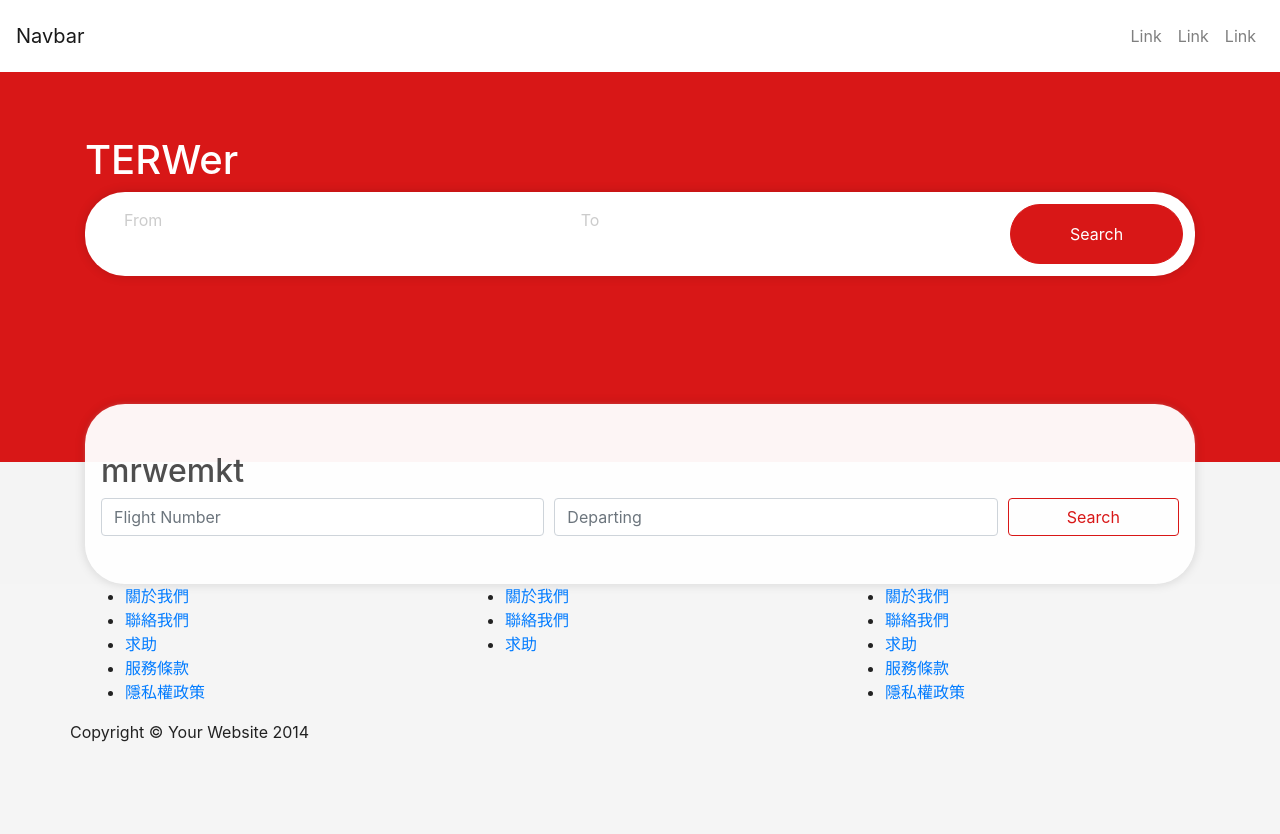
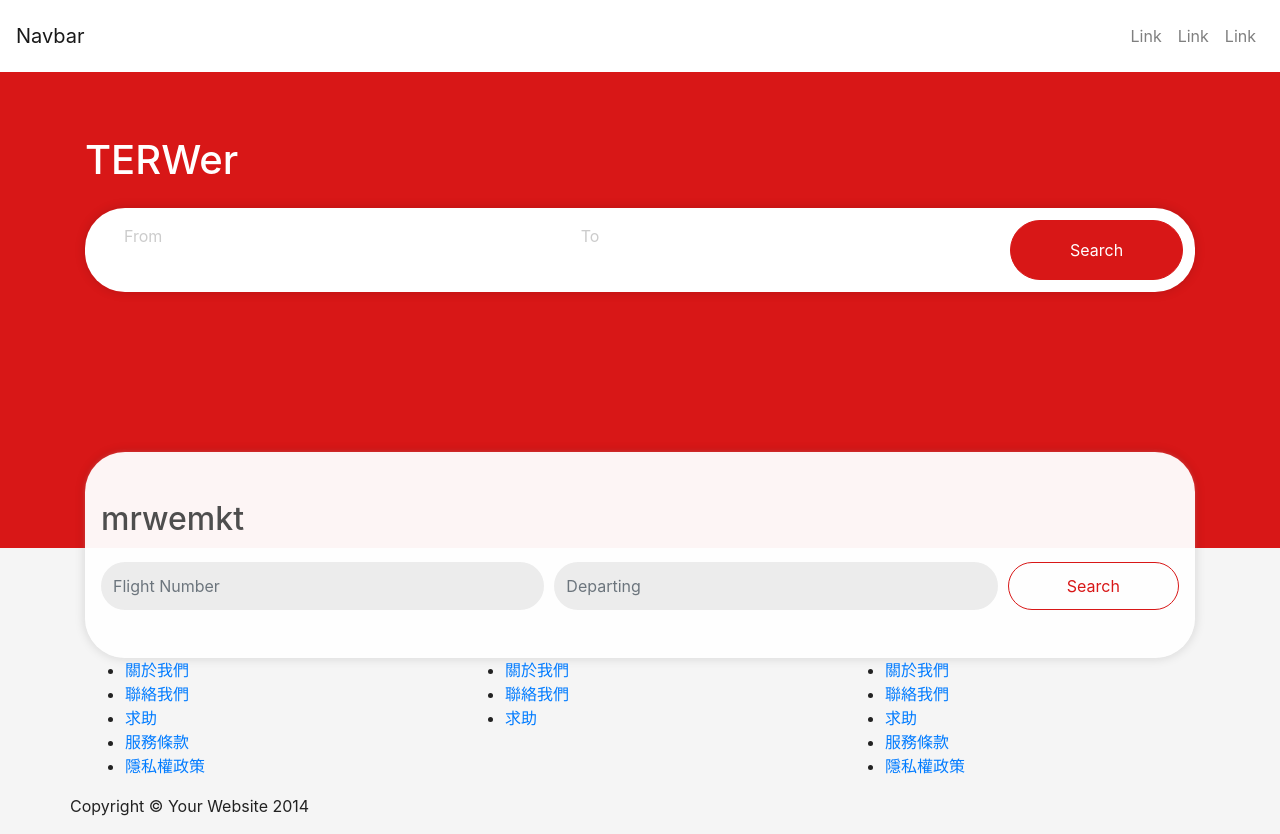
Before and after one commit to wandaciou/bs-flight, a website with bundled scripts: page index.html in a window 1280 px wide. Before the commit the page ends 800 px from the top, so only its background shows below. Built offline with nearby package versions, Linux system fonts and the light colour scheme; files whose address does not match are found by name.

Commit message:
search fix

```diff
--- a/scss/starter.scss
+++ b/scss/starter.scss
@@ -116,9 +116,10 @@ input[type="color"]:focus,
 }
 .search-flight{
   background-color: #d81717;
-  padding: 4rem 0;
+  padding: 4rem 0 16rem 0;
   h1{
     color: #ffffff;
+    padding-bottom: 1rem;
   }
   form{
     background-color: #ffffff;
@@ -150,7 +151,8 @@ input[type="color"]:focus,
   }
 }
 .search-status{
-  background-image: linear-gradient(0deg, #f4f4f4 50%, #d81717 50%, #d81717 100%);
+  margin-top: -10rem;
+  // background-image: linear-gradient(0deg, #f4f4f4 50%, #d81717 50%, #d81717 100%);
   padding: 4rem 0 0 0;
   .white-mask{
     background-color: rgba(255,255,255,0.2);
@@ -168,8 +170,19 @@ input[type="color"]:focus,
     border-radius:40px;
     padding: 3rem 1rem;
     box-shadow: 0px 0px 11px 0px rgba(0,0,0,0.15);
+    h2{
+      padding-bottom: 1rem;
+    }
     .btn{
       width: 100%;
+      border-radius: 24px;
+      height: 48px;
+    }
+    .form-control{
+      border-radius: 24px;
+      background-color: #ECECEC;
+      border:0;
+      height: 48px;
     }
   }
 
```
Also changed, not shown: assets/css/starter.css, 1 other file.
